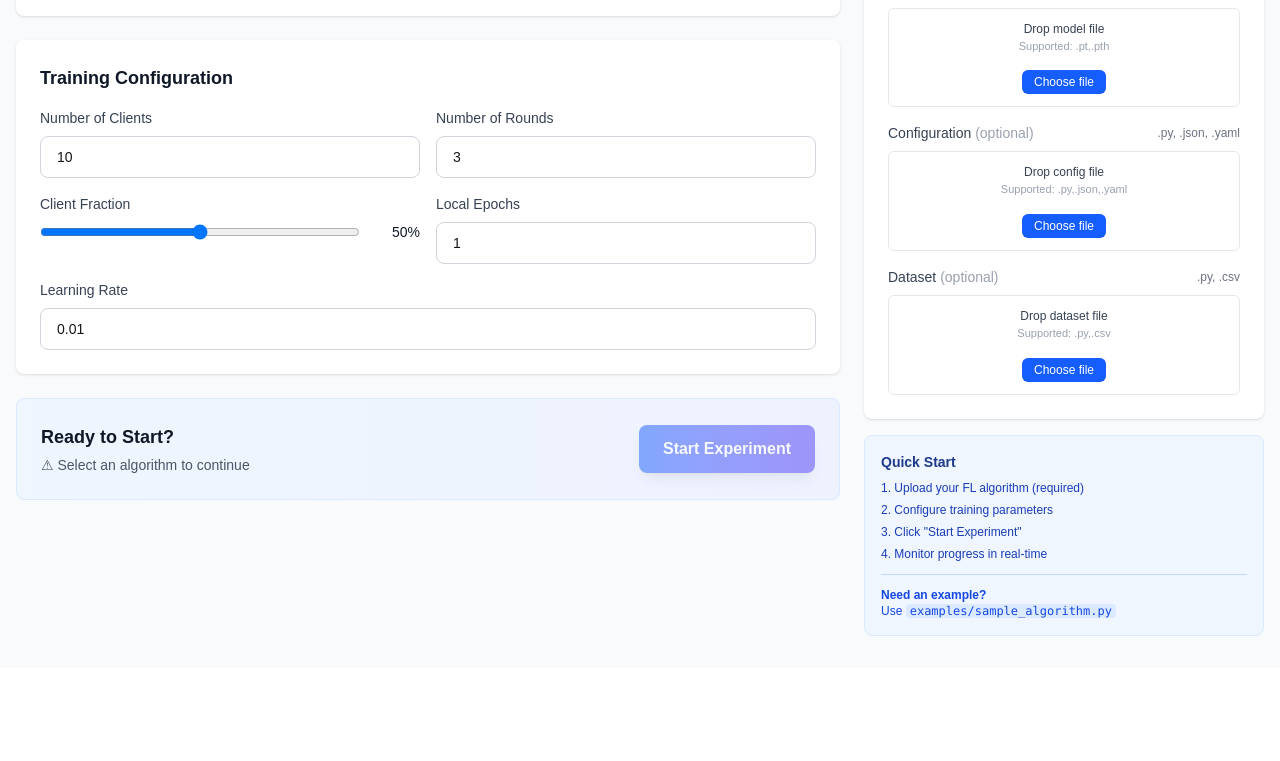
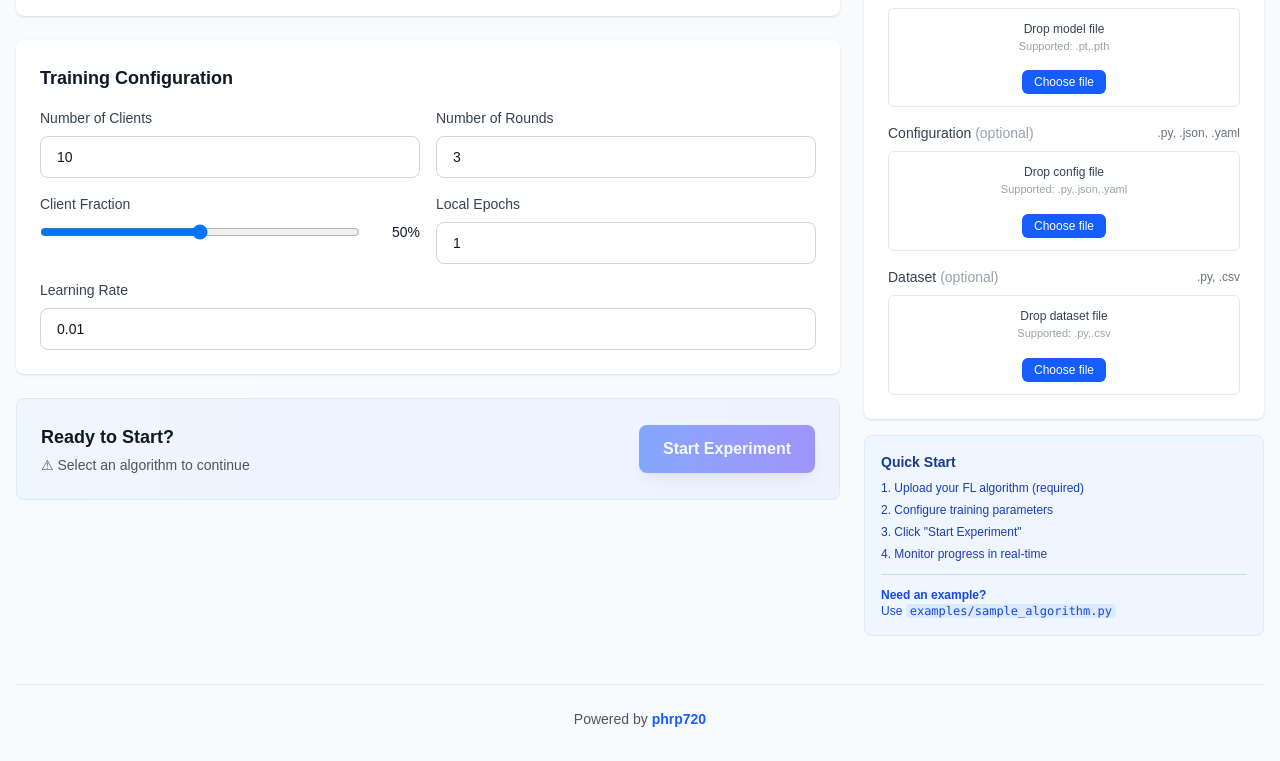
Before and after one commit to phrp720/flower-testbed, a Next.js app: page /testbed/experiments/new in a window 1280 px wide. Shown: the part 439-1200 px from the top of the page. Before the commit the page ends 1107 px from the top, so only its background shows below. Built offline with nearby package versions, Linux system fonts and the light colour scheme.

Commit message:
add footer

```diff
--- /dev/null
+++ b/app/components/Footer.tsx
@@ -0,0 +1,21 @@
+"use client";
+
+export default function Footer() {
+    return (
+        <footer className="mt-12 pt-6 border-t border-gray-200">
+            <div className="text-center">
+                <p className="text-sm text-gray-600">
+                    Powered by{" "}
+                    <a
+                        href="https://github.com/phrp720"
+                        target="_blank"
+                        rel="noopener noreferrer"
+                        className="font-semibold text-blue-600 hover:text-blue-800 transition"
+                    >
+                        phrp720
+                    </a>
+                </p>
+            </div>
+        </footer>
+    );
+}
--- a/app/testbed/dashboard/page.tsx
+++ b/app/testbed/dashboard/page.tsx
@@ -3,6 +3,7 @@
 import { useEffect, useState } from "react";
 import Link from "next/link";
 import Navigation from "@/app/components/Navigation";
+import Footer from "@/app/components/Footer";
 
 type Experiment = {
   id: number;
@@ -272,6 +273,8 @@
             </div>
           </a>
         </div>
+
+        <Footer />
       </div>
     </div>
   );
--- a/app/testbed/experiments/[id]/page.tsx
+++ b/app/testbed/experiments/[id]/page.tsx
@@ -4,6 +4,7 @@
 import { useRouter } from "next/navigation";
 import Link from "next/link";
 import Navigation from "@/app/components/Navigation";
+import Footer from "@/app/components/Footer";
 
 type Experiment = {
   id: number;
@@ -364,6 +365,8 @@
             </div>
           </div>
         </div>
+
+        <Footer />
       </div>
     </div>
   );
--- a/app/testbed/experiments/new/page.tsx
+++ b/app/testbed/experiments/new/page.tsx
@@ -4,6 +4,7 @@
 import SingleFileUploader from "@/app/components/FileUploader";
 import Dialog from "@/app/components/Dialog";
 import Navigation from "@/app/components/Navigation";
+import Footer from "@/app/components/Footer";
 
 export default function DashboardPage() {
     const router = useRouter();
@@ -376,6 +377,8 @@
                         </div>
                     </div>
                 </div>
+
+                <Footer />
             </div>
 
             <Dialog
--- a/app/testbed/experiments/page.tsx
+++ b/app/testbed/experiments/page.tsx
@@ -4,6 +4,7 @@
 import Link from "next/link";
 import Dialog from "@/app/components/Dialog";
 import Navigation from "@/app/components/Navigation";
+import Footer from "@/app/components/Footer";
 
 type Experiment = {
   id: number;
@@ -198,6 +199,8 @@
             ))}
           </div>
         )}
+
+        <Footer />
       </div>
 
       {/* Delete Confirmation Dialog */}
```
